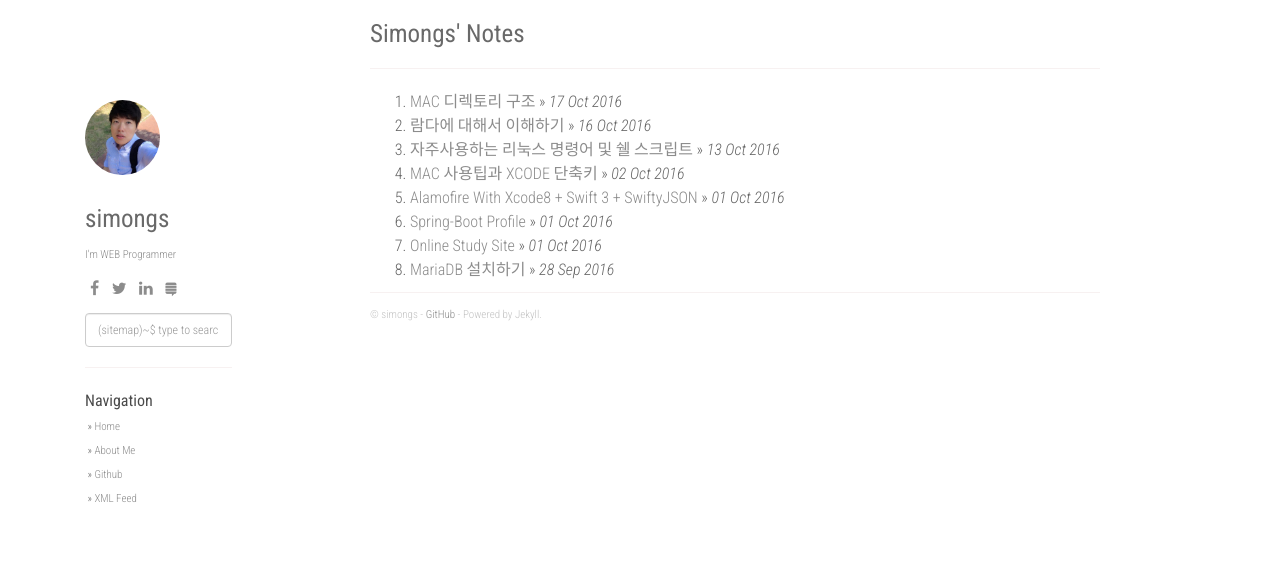
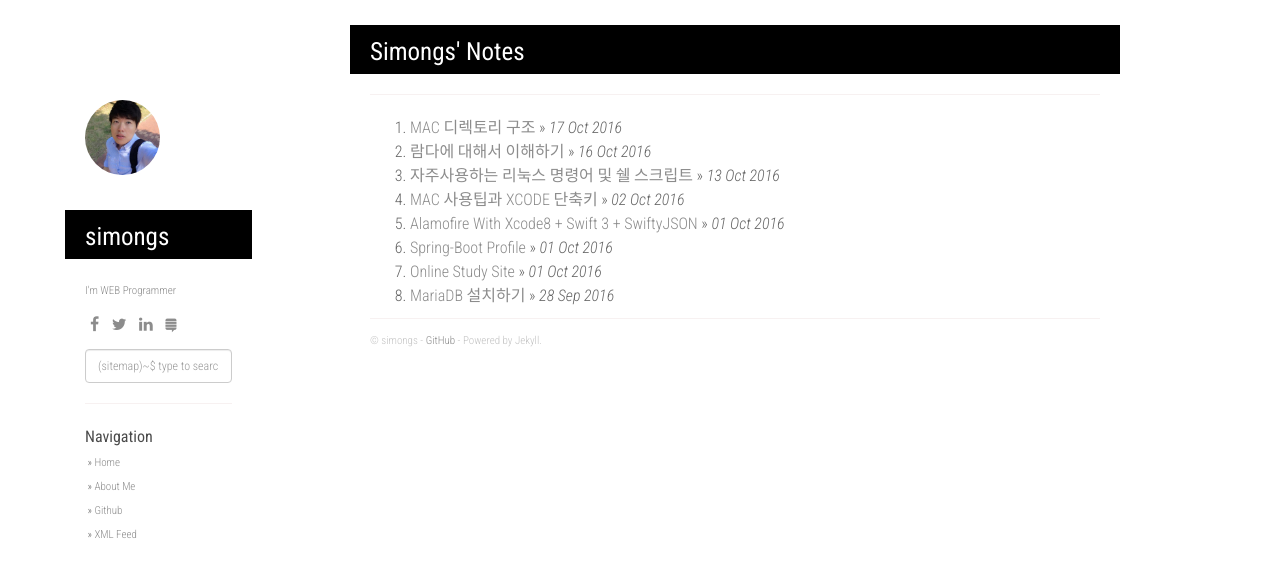
Before and after one commit to simongs/simongs.github.io, a Jekyll site: the page built from index.html, in a window 1280 px wide. Shown: the top 577 px of the page. Built offline with Jekyll 4.4.1, drawn with Linux system fonts in a browser that asks for light colours; nearby versions of some CDN libraries; the list of posts is cut into pages by our own code.

Commit message:
commit & push

```diff
--- a/static/css/main.css
+++ b/static/css/main.css
@@ -28,22 +28,18 @@ span.time, span.categories {
 
 h1 {
     font-weight: normal;
-    color: #696969;
-    margin-bottom: 10px;
+    margin:4em -20px .8em;
+    padding:.3em 20px .15em;
     font-size: 25px;
+    background:#000;
+    line-height:1.5em;
+    color:#fff
 }
+h1:first-of-type{margin-top:1em}
 
-h2 {
-    font-weight: normal;
-    margin-bottom: 5px;
-    color: #666666;
-}
-
-h3 {
-    font-weight: normal;
-    margin-bottom: 5px;
-    color: #666666;
-}
+h2{margin-bottom:.8em;padding-bottom:.1em;border-bottom:2px solid #000;background:none;font-size:20px;line-height:1.5em}
+h3{margin-bottom:.4em;padding-bottom:.1em;border-bottom:1px dotted #999;background:none;font-size:17px;line-height:1.5em}
+h4{padding:0 .5em .2em;border-left:3px solid #333;background:none;font-size:14px}
 
 a, a:link, a:active {
     text-decoration: none;
```
